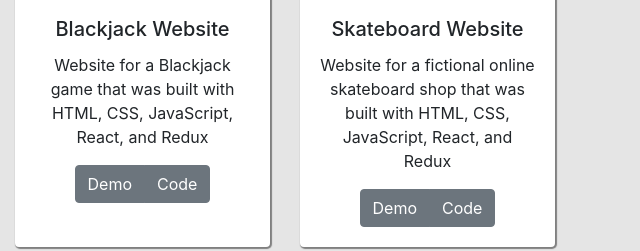
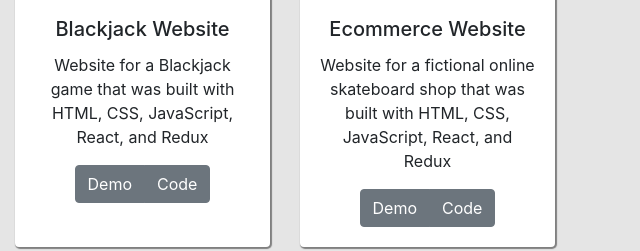
Before and after one commit to f-bergener/portfolio-website, a plain HTML site: page index.html in a window 1280 px wide. Shown: the part 1502-1753 px from the top of the page, 640-1280 px from the left. Drawn offline with nearby package versions, Linux system fonts and the light colour scheme.

Commit message:
Updated the title of the Ecommerce Website

```diff
--- a/index.html
+++ b/index.html
@@ -264,7 +264,7 @@
               alt="Card image cap"
             />
             <div class="card-body">
-              <h5 class="card-title">Skateboard Website</h5>
+              <h5 class="card-title">Ecommerce Website</h5>
               <p class="card-text">
                 Website for a fictional online skateboard shop that was built
                 with HTML, CSS, JavaScript, React, and Redux
```
